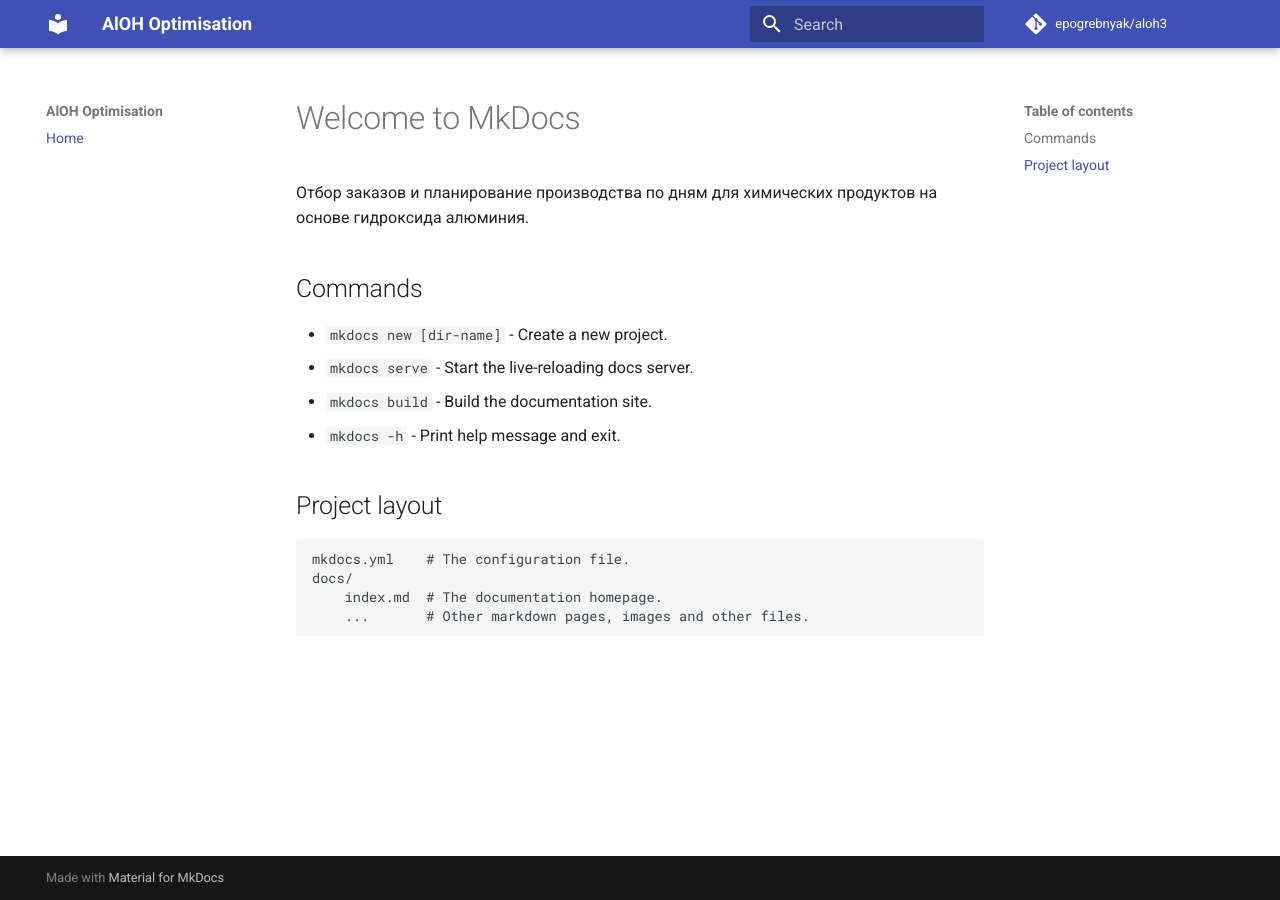
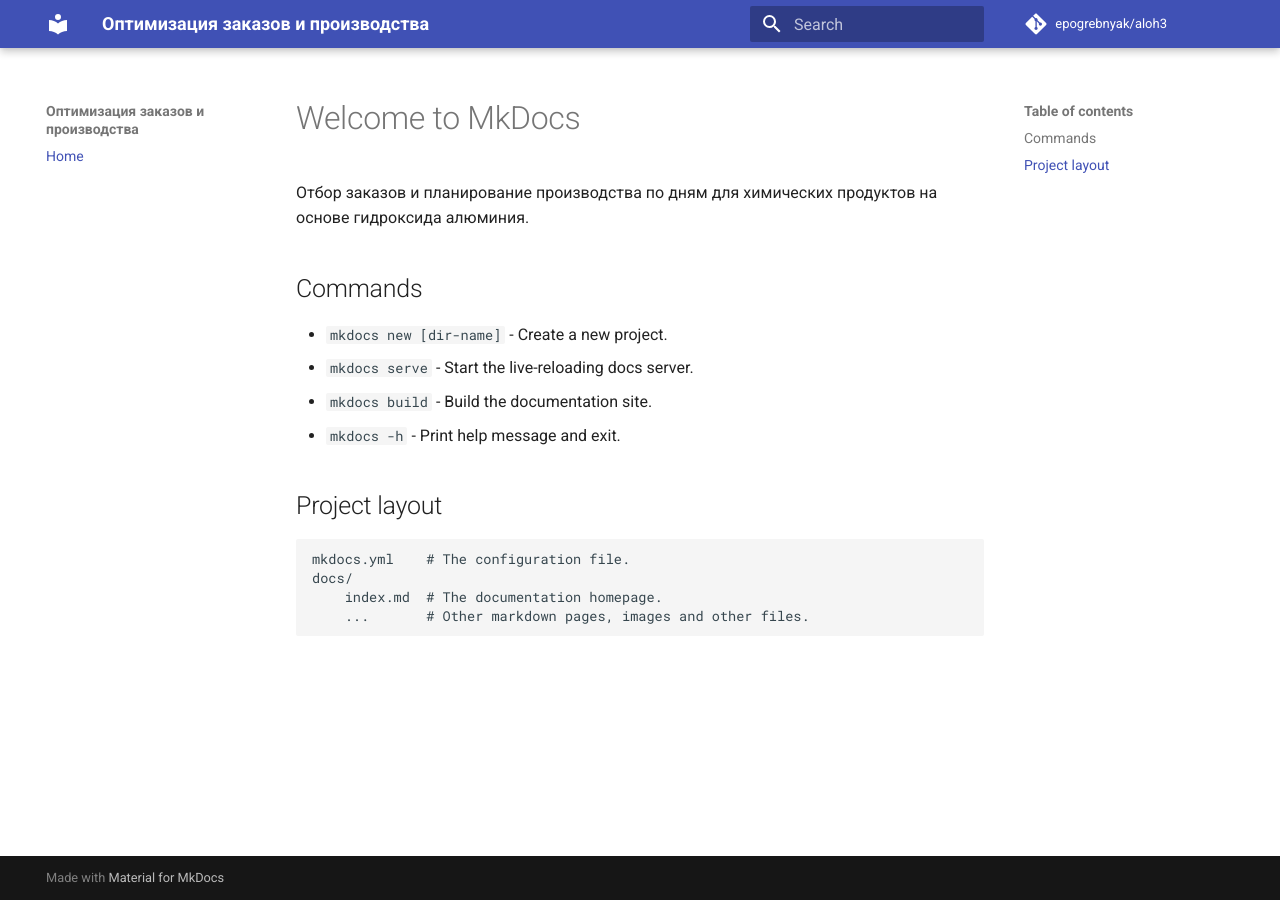
Before and after one commit to epogrebnyak/aloh, an MkDocs documentation site: the page built from docs/index.md, in a window 1280 px wide. Built offline with MkDocs 1.6.1 and Material for MkDocs 9.7.7, drawn with Linux system fonts in a browser that asks for light colours; comment, search, counter and statistics services are not loaded.

Commit message:
Update mkdocs.yml

```diff
--- a/mkdocs.yml
+++ b/mkdocs.yml
@@ -1,4 +1,4 @@
-site_name: AlOH Optimisation
+site_name: Оптимизация заказов и производства
 site_description: 'Отбор заказов и планирование производства для продуктов на основе гидроксида алюминия.'
 site_author: 'E Pogrebnyak'
 docs_dir: docs/
```
